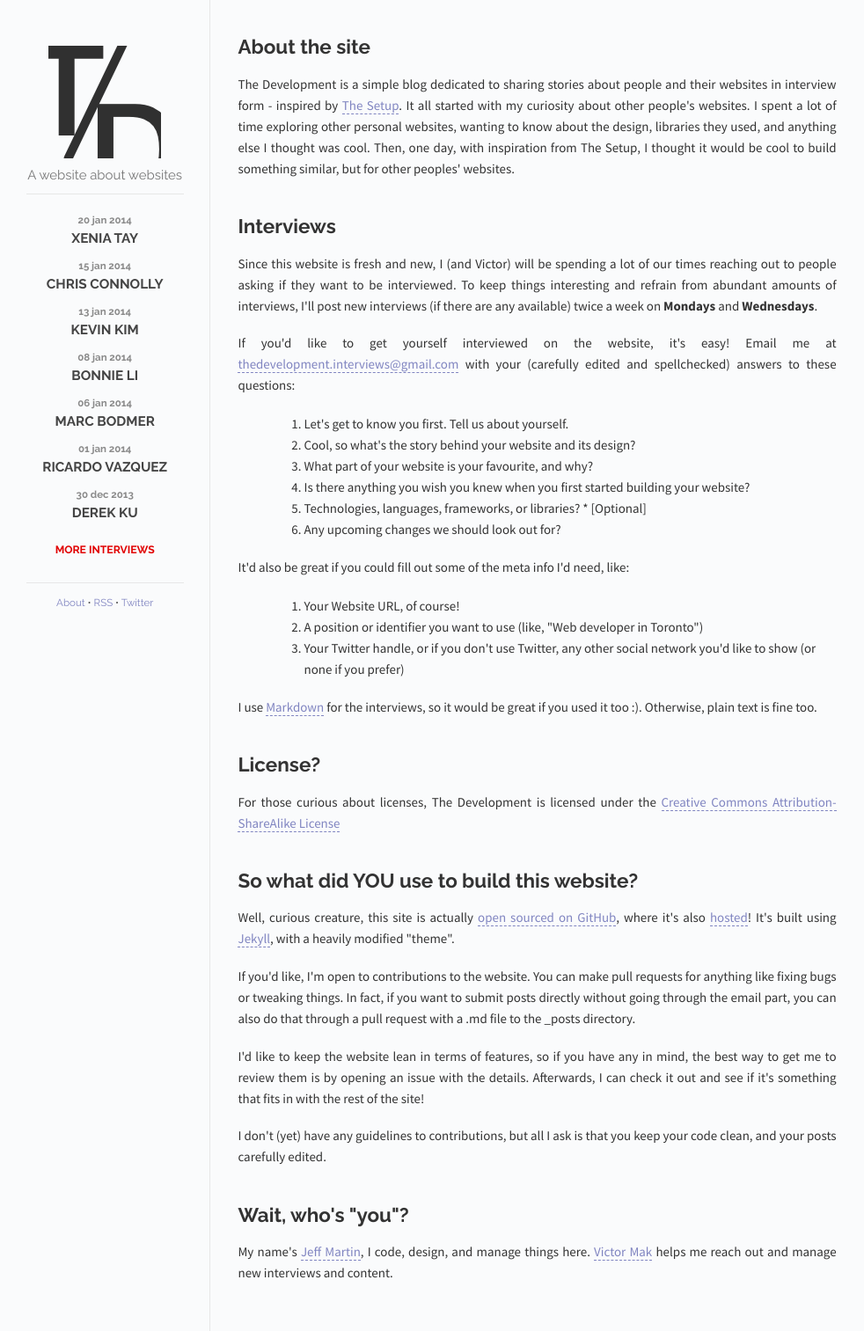
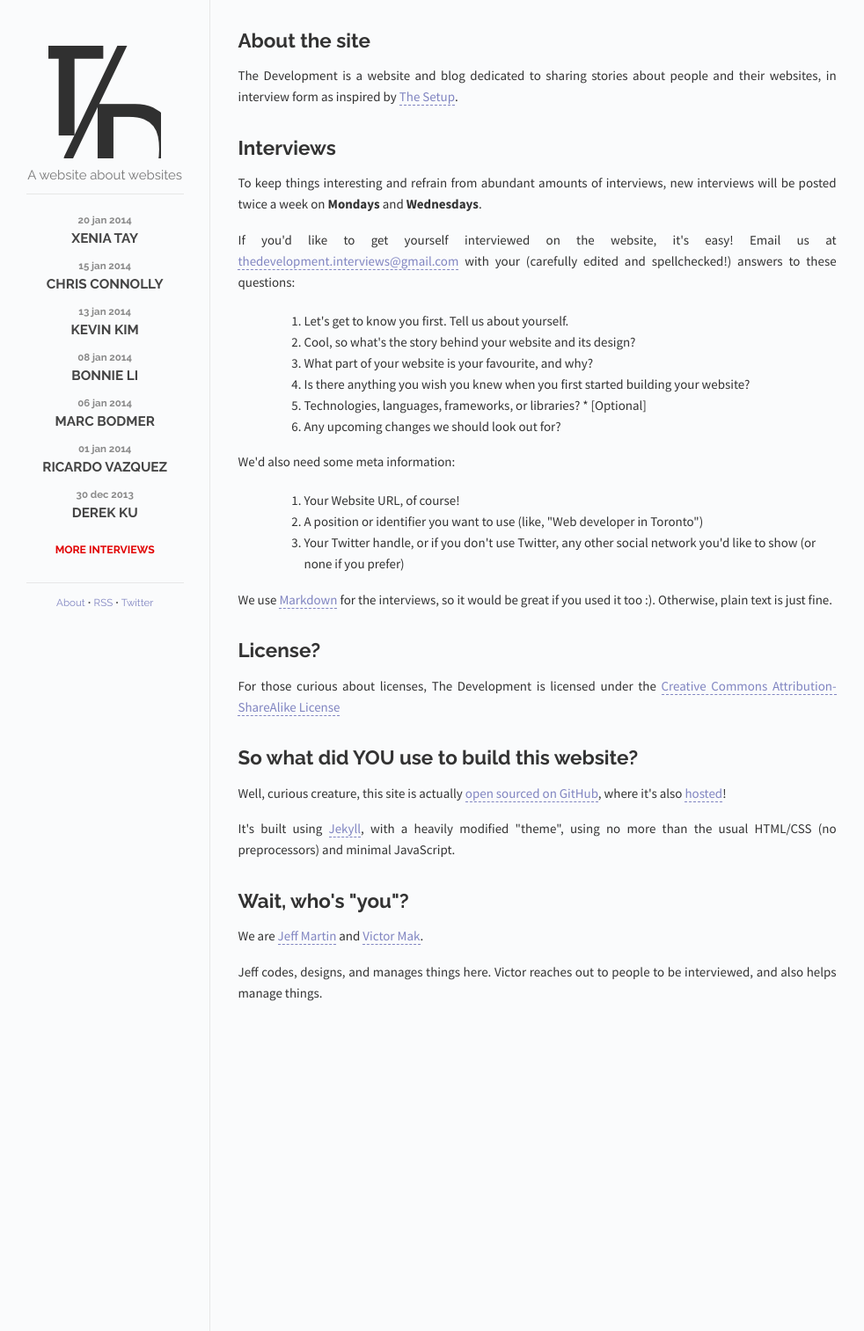
Before and after one commit to the-development/thedevelopment, a Jekyll site: the page built from about/index.html, in a window 1280 px wide. Shown: the whole page at 88% size, without its empty margins (120-1102 px from the left). Built offline with Jekyll 4.4.1, drawn with Linux system fonts in a browser that asks for light colours; Markdown is read by kramdown in place of the engine named in the settings.

Commit message:
Trim the About page a bit

```diff
--- a/about/index.html
+++ b/about/index.html
@@ -10,22 +10,18 @@ title: The Development
   <div id="about-the-site" class="about-section">
     <h2>About the site</h2>
     <p>
-      The Development is a simple blog dedicated to sharing stories about people and their websites in interview form - inspired by <a href="http://usesthis.com">The Setup</a>.
-      It all started with my curiosity about other people's websites.
-      I spent a lot of time exploring other personal websites, wanting to know about the design, libraries they used, and anything else I thought was cool.
-      Then, one day, with inspiration from The Setup, I thought it would be cool to build something similar, but for other peoples' websites.
+      The Development is a website and blog dedicated to sharing stories about people and their websites, in interview form as inspired by <a href="http://usesthis.com">The Setup</a>.
     </p>
   </div>
   <div id="interviews" class="about-section">
     <h2>Interviews</h2>
     <p>
-      Since this website is fresh and new, I (and Victor) will be spending a lot of our times reaching out to people asking if they want to be interviewed.
-      To keep things interesting and refrain from abundant amounts of interviews, I'll post new interviews (if there are any available) twice a week on
+      To keep things interesting and refrain from abundant amounts of interviews, new interviews will be posted twice a week on
       <span class="bold">Mondays</span> and <span class="bold">Wednesdays</span>.
     </p>
     <p>
-      If you'd like to get yourself interviewed on the website, it's easy! Email me at <a href="mailto:thedevelopment.interviews@gmail.com">thedevelopment.interviews@gmail.com</a>
-      with your (carefully edited and spellchecked) answers to these questions:
+      If you'd like to get yourself interviewed on the website, it's easy! Email us at <a href="mailto:thedevelopment.interviews@gmail.com">thedevelopment.interviews@gmail.com</a>
+      with your (carefully edited and spellchecked!) answers to these questions:
         <ol id="interview-questions">
           <li>Let's get to know you first. Tell us about yourself.</li>
           <li>Cool, so what's the story behind your website and its design?</li>
@@ -36,7 +32,7 @@ title: The Development
         </ol>
     </p>
     <p>
-      It'd also be great if you could fill out some of the meta info I'd need, like:
+      We'd also need some meta information:
         <ol id="meta-info">
           <li>Your Website URL, of course!</li>
           <li>A position or identifier you want to use (like, "Web developer in Toronto")</li>
@@ -44,7 +40,7 @@ title: The Development
         </ol>
     </p>
     <p>
-      I use <a href="http://daringfireball.net/projects/markdown/">Markdown</a> for the interviews, so it would be great if you used it too :). Otherwise, plain text is fine too.
+      We use <a href="http://daringfireball.net/projects/markdown/">Markdown</a> for the interviews, so it would be great if you used it too :). Otherwise, plain text is just fine.
     </p>
   </div>
   <div id="license" class="about-section">
@@ -57,26 +53,19 @@ title: The Development
     <h2>So what did YOU use to build this website?</h2>
     <p>
       Well, curious creature, this site is actually <a href="https://github.com/jeffxmn/thedevelopment">open sourced on GitHub</a>,
-      where it's also <a href="http://pages.github.com">hosted</a>! It's built using <a href="http://jekyllrb.com/">Jekyll</a>, with a heavily modified "theme".
+      where it's also <a href="http://pages.github.com">hosted</a>!
     </p>
     <p>
-      If you'd like, I'm open to contributions to the website. You can make pull requests for anything like fixing bugs or
-      tweaking things. In fact, if you want to submit posts directly without going through the email part, you can also
-      do that through a pull request with a .md file to the _posts directory.
-    </p>
-    <p>
-      I'd like to keep the website lean in terms of features, so if you have
-      any in mind, the best way to get me to review them is by opening an issue with the details. Afterwards, I can check it out and see if it's something that
-      fits in with the rest of the site!
-    </p>
-    <p>
-      I don't (yet) have any guidelines to contributions, but all I ask is that you keep your code clean, and your posts carefully edited.
+      It's built using <a href="http://jekyllrb.com/">Jekyll</a>, with a heavily modified "theme", using no more than the usual HTML/CSS (no preprocessors) and minimal JavaScript.
     </p>
   </div>
   <div id="team" class="about-section">
     <h2>Wait, who's "you"?</h2>
     <p>
-      My name's <a href="http://jeffreymartin.ca">Jeff Martin</a>, I code, design, and manage things here. <a href="http://victormakcy.com">Victor Mak</a> helps me reach out and manage new interviews and content.
+      We are <a href="http://jeffreymartin.ca">Jeff Martin</a> and <a href="http://victormakcy.com">Victor Mak</a>.
+    </p>
+    <p>
+       Jeff codes, designs, and manages things here. Victor reaches out to people to be interviewed, and also helps manage things.
     </p>
     <br/>
   </div>
--- a/css/main.css
+++ b/css/main.css
@@ -357,13 +357,13 @@ a:hover {
 }
 
 #about p {
-  margin-top: 1.25em;
+  margin-top: 1.1em;
   text-align: justify;
 }
 
 .about-section,
 .archives-section {
-  padding-top: 2.75em;
+  padding-top: 2.25em;
 }
 
 #interview-questions,
```
